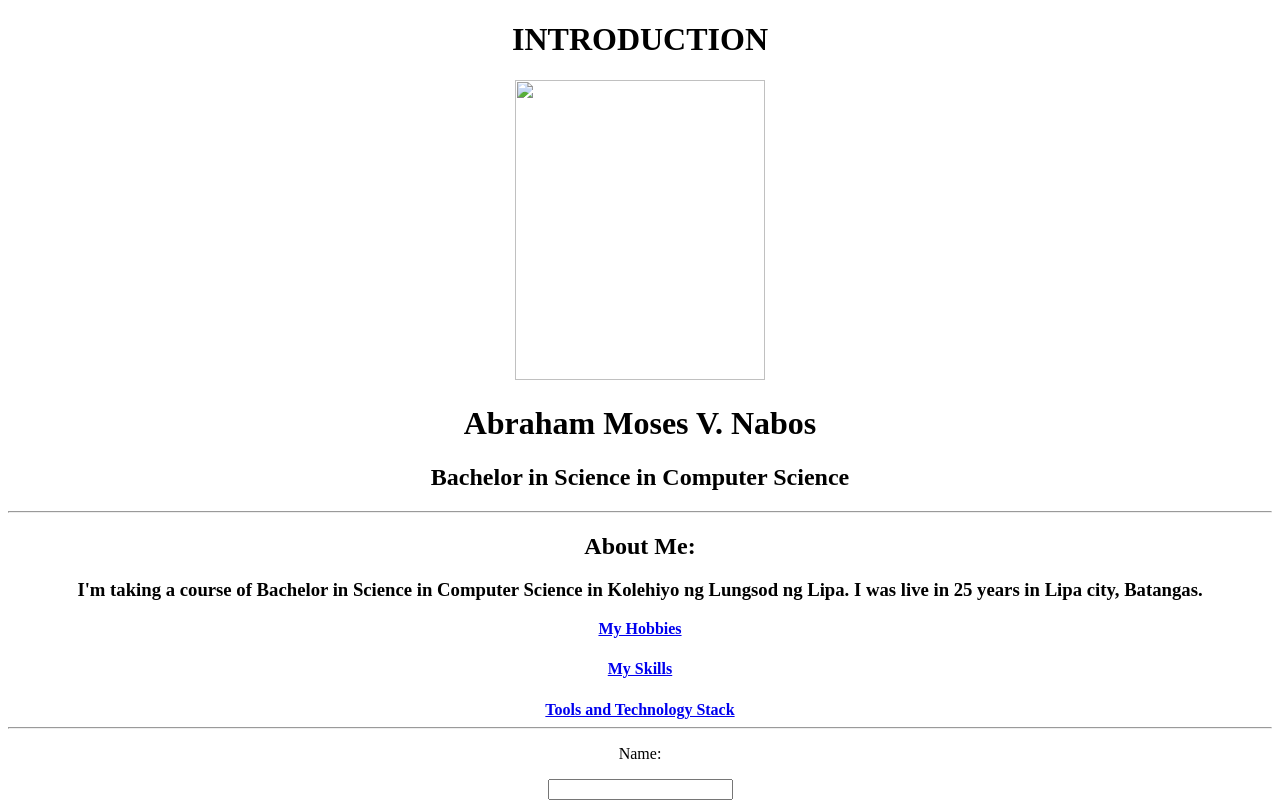
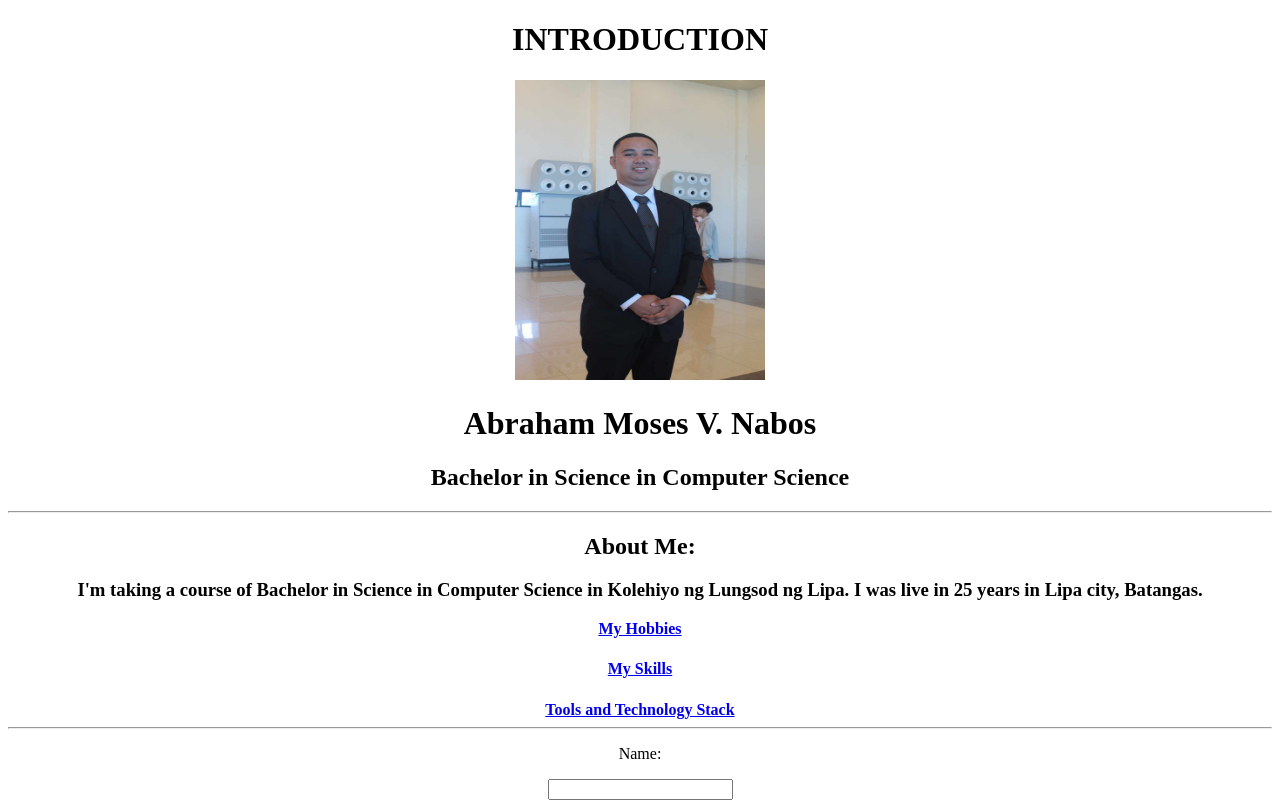
Before and after one commit to Pseudocode077/HTML---Introductions, a plain HTML site: page index.html in a window 1280 px wide. Shown: the top 803 px of the page. Drawn offline with Linux system fonts and the light colour scheme.

Commit message:
index.html

```diff
--- a/index.html
+++ b/index.html
@@ -5,7 +5,7 @@
         <h1><center>INTRODUCTION</center></h1>
     </head>
     <center>
-    <img src="C:\Users\God is Good\Downloads\368721616_1288517625179702_5153032988745952721_n.jpg" width="250" height="300"
+    <img src="myself.jpg" width="250" height="300"
     </center>
 
     <h1><center>Abraham Moses V. Nabos</center></h1>
```
